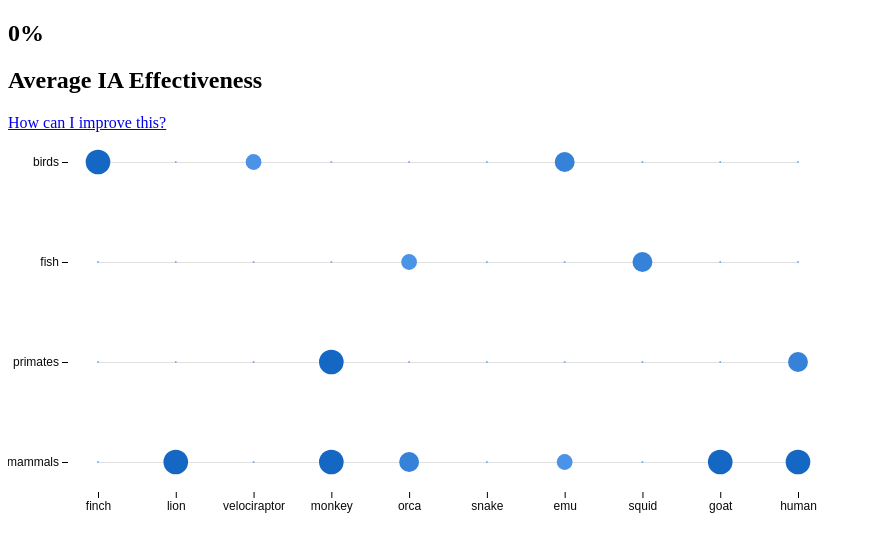
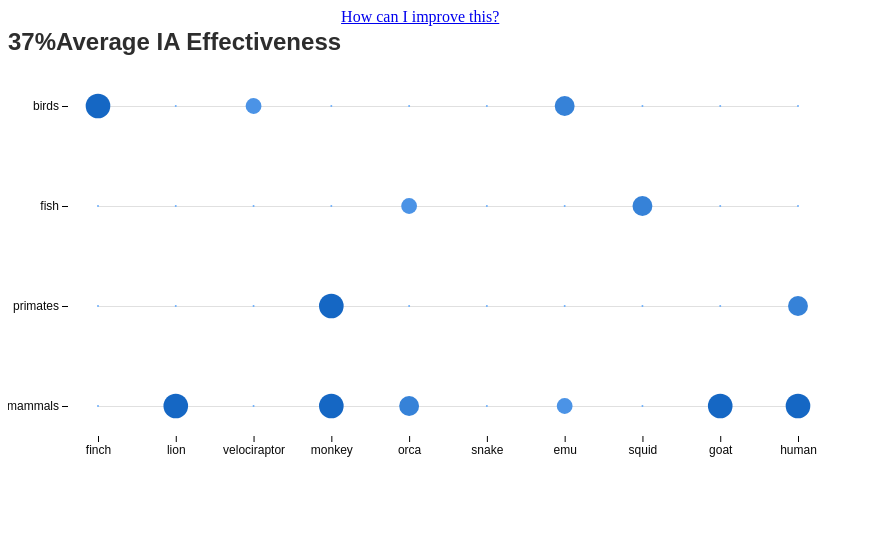
Before and after one commit to BHouwens/IAMetric, a website with bundled scripts: page index.html in a window 1280 px wide. Shown: the whole page, without its empty margins (0-872 px from the left). Built offline with nearby package versions, Linux system fonts and the light colour scheme.

Commit message:
Adding some styling for average metrics

```diff
--- a/src/components/AverageMetric/AverageMetric.css
+++ b/src/components/AverageMetric/AverageMetric.css
@@ -0,0 +1,15 @@
+.metric h1{
+    font-family: Arial, Helvetica, sans-serif;
+    font-size: responsive 50px 64px;
+    font-weight: bold;
+    float: left;
+    color: #2d2d2d;
+}
+
+.metric h2{
+    font-family: Arial, Helvetica, sans-serif;
+    font-size: responsive 18px 20px;
+    font-weight: bold;
+    float: left;
+    color: #2d2d2d;
+}
--- a/src/components/AverageMetric/AverageMetricComponent.js
+++ b/src/components/AverageMetric/AverageMetricComponent.js
@@ -8,9 +8,11 @@ export class AverageMetricComponent extends React.Component {
         return (
             <div className={styles.metric}>
                 <h1>{metric}%</h1>
-                <h2>{description}</h2>
 
-                <a href="#" className={styles[className]}>How can I improve this?</a>
+                <section className={styles.container}>
+                    <h2>{description}</h2>
+                    <a href="#" className={styles[className]}>How can I improve this?</a>
+                </section>
             </div>
         );
     }
--- a/src/components/BubbleMatrix/BubbleMatrix.css
+++ b/src/components/BubbleMatrix/BubbleMatrix.css
@@ -13,3 +13,7 @@
 :global .grid rect {
     fill: #e0e0e0;
 }
+
+.container{
+    clear: both;
+}
--- a/src/components/BubbleMatrix/BubbleMatrixComponent.js
+++ b/src/components/BubbleMatrix/BubbleMatrixComponent.js
@@ -14,6 +14,10 @@ export class BubbleMatrixComponent extends React.Component {
     }
 
     render() {
-        return <svg ref="chart"></svg>
+        return (
+            <div className={styles.container}>
+                <svg ref="chart"></svg>
+            </div>
+        );
     }
 }
--- a/src/reducers/averageMetricReducer.js
+++ b/src/reducers/averageMetricReducer.js
@@ -1,5 +1,5 @@
 const initialState = {
-    metric: 0,
+    metric: 37,
     description: 'Average IA Effectiveness',
     className: 'active'
 };
```
Also changed, not shown: 1 other file.
